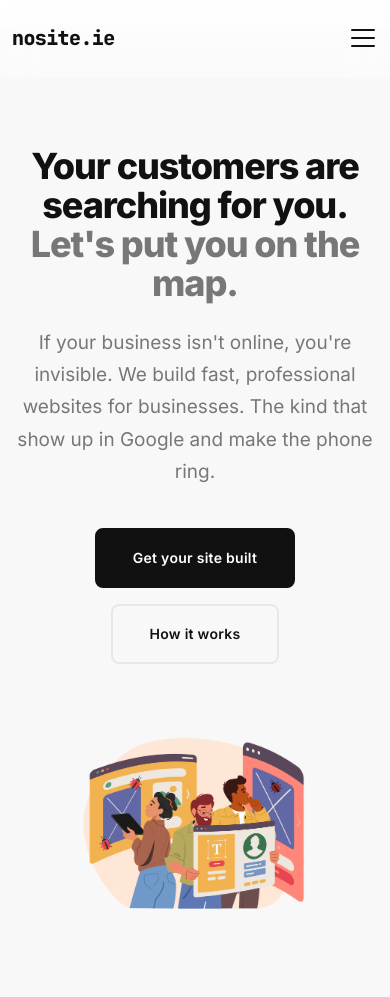
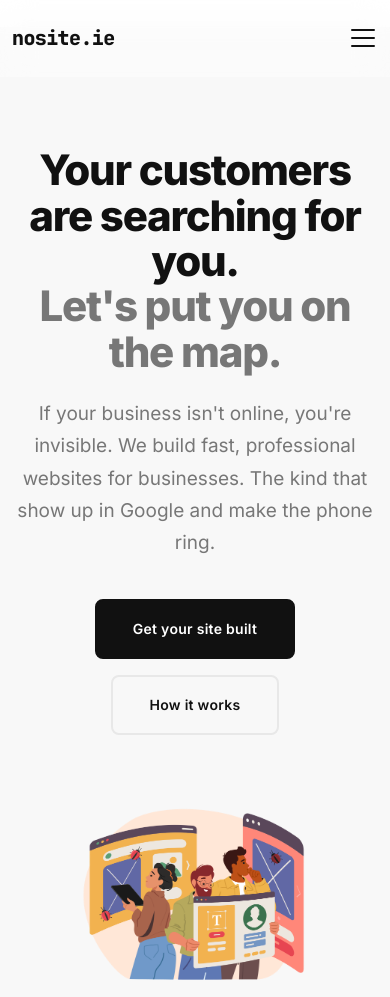
Before and after one commit to stefan-bc/nosite.ie, a website built with Vite: page index.html in a window 390 px wide. Shown: the top 997 px of the page. Built offline with nearby package versions, Linux system fonts and the light colour scheme.

Commit message:
"Your customers are searching for you." mobile space fix

```diff
--- a/assets/css/style.css
+++ b/assets/css/style.css
@@ -243,7 +243,7 @@ nav.navbar.fixed-top.scrolled {
 }
 
 .hero-section h1 {
-  font-size: clamp(36px, 5vw, 64px);
+  font-size: clamp(42px, 5vw, 64px);
   font-weight: 800;
   line-height: 1.08;
   letter-spacing: -0.03em;
@@ -842,14 +842,6 @@ a.contact-info-item:hover i {
     --section-padding: 60px;
   }
 
-  .typewriter-wrap {
-    display: block;
-  }
-
-  .typewriter-placeholder {
-    display: none;
-  }
-
   .pricing-card {
     padding: 36px 28px;
   }
```
